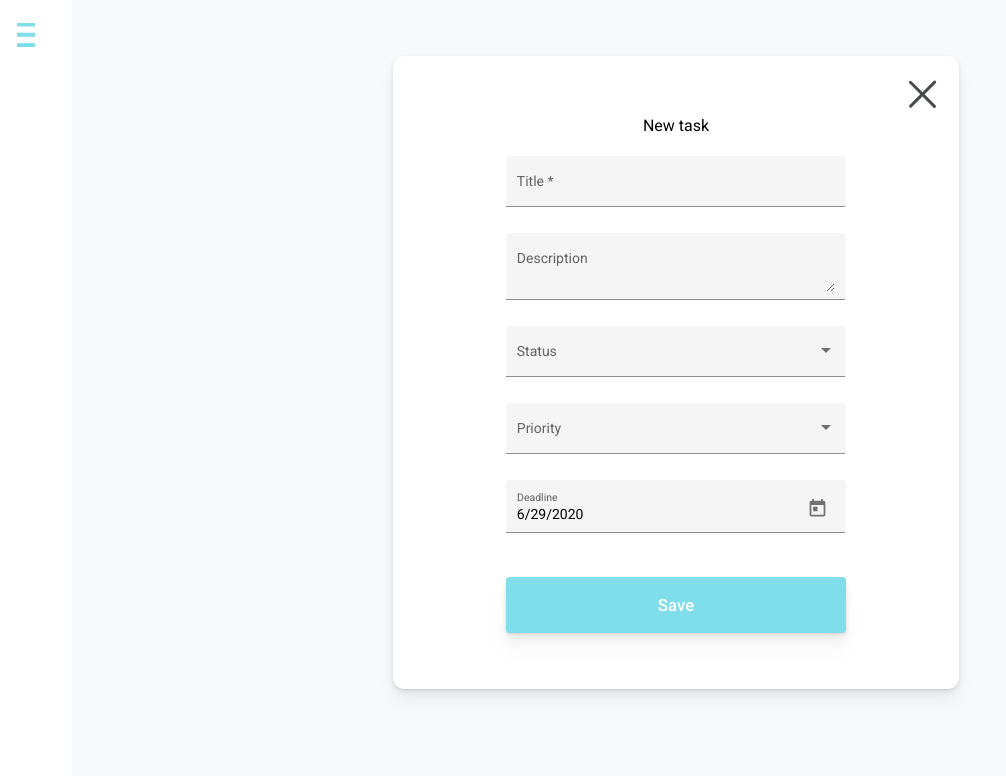
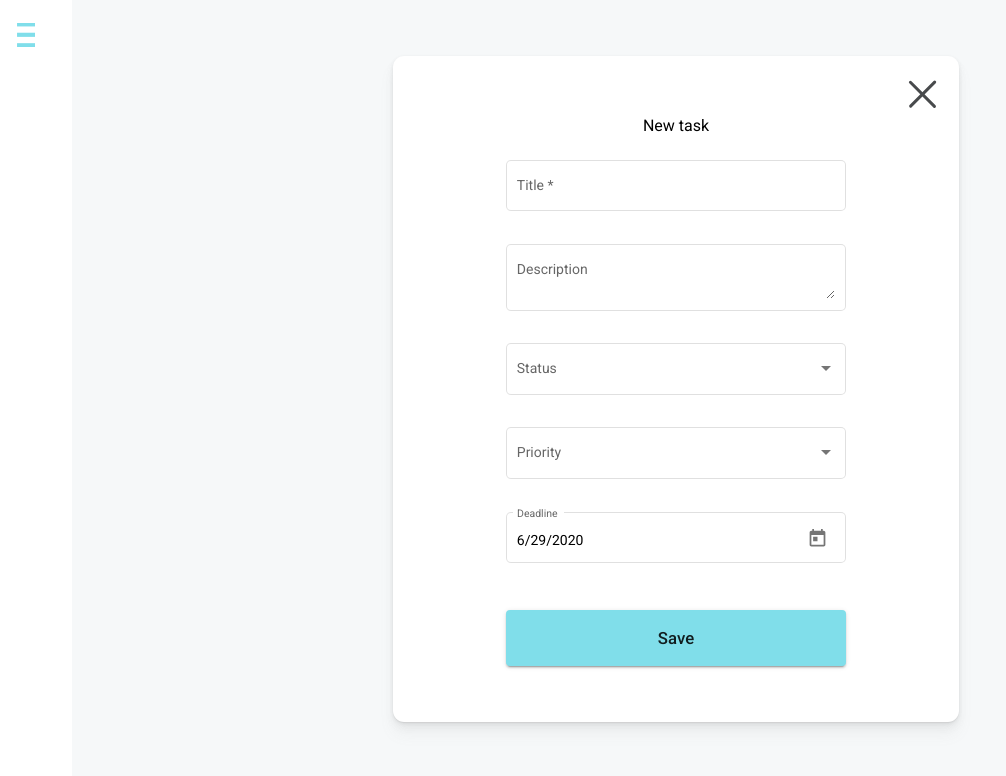
Before and after one commit to e-victoria/planItWeb, an Angular app: page /create-task in a window 1280 px wide. Shown: the top 776 px of the page, without its empty margins (0-1006 px from the left). Built offline with nearby package versions, Linux system fonts and the light colour scheme.

Commit message:
Change input appearence, change button background on hover

```diff
--- a/src/app/tasks/create-task/create-task.component.html
+++ b/src/app/tasks/create-task/create-task.component.html
@@ -6,16 +6,16 @@
     </button>
     <h3 class="form__title new-task__title">New task</h3>
     <mat-error class="new-task__error" *ngIf="!title.valid && isSubmitted">{{getErrorMessage()}}</mat-error>
-    <mat-form-field color="accent" class="new-task__input-wrapper" appearance="fill">
+    <mat-form-field color="accent" class="new-task__input-wrapper" appearance="outline">
       <mat-label>Title</mat-label>
       <mat-error *ngIf="!title.valid && isSubmitted">{{getErrorMessage()}}</mat-error>
       <input formControlName="title" class="new-task__input" matInput required>
     </mat-form-field>
-    <mat-form-field color="accent" class="new-task__input-wrapper" appearance="fill">
+    <mat-form-field color="accent" class="new-task__input-wrapper" appearance="outline">
       <mat-label>Description</mat-label>
       <textarea formControlName="description" matInput></textarea>
     </mat-form-field>
-    <mat-form-field color="accent" class="new-task__input-wrapper" appearance="fill">
+    <mat-form-field color="accent" class="new-task__input-wrapper" appearance="outline">
       <mat-label>Status</mat-label>
       <mat-select formControlName="status">
         <mat-option (change)="setValue('status', 0)" value="0">To do</mat-option>
@@ -23,7 +23,7 @@
         <mat-option (change)="setValue('status', 2)" value="2">Done</mat-option>
       </mat-select>
     </mat-form-field>
-    <mat-form-field color="accent" class="new-task__input-wrapper" appearance="fill">
+    <mat-form-field color="accent" class="new-task__input-wrapper" appearance="outline">
       <mat-label>Priority</mat-label>
       <mat-select formControlName="priority">
         <mat-option (change)="setValue('priority', 0)" value="0">Low</mat-option>
@@ -31,7 +31,7 @@
         <mat-option (change)="setValue('priority', 1)" value="2">High</mat-option>
       </mat-select>
     </mat-form-field>
-    <mat-form-field class="new-task__input-wraper" color="accent" appearance="fill">
+    <mat-form-field class="new-task__input-wraper" color="accent" appearance="outline">
       <mat-label>Deadline</mat-label>
       <input formControlName="deadline" matInput [matDatepicker]="picker1">
       <mat-datepicker-toggle matSuffix [for]="picker1"></mat-datepicker-toggle>
--- a/src/app/tasks/create-task/create-task.component.scss
+++ b/src/app/tasks/create-task/create-task.component.scss
@@ -1,4 +1,5 @@
 @import "../../../assets/styles/variables";
+@import "../../../theme";
 
 .new-task__error {
   margin-bottom: 1em;
@@ -23,5 +24,6 @@
   &:hover {
     color: $white;
     box-shadow: $darker-shadow;
+    background-color: darken(mat-color($my-custom-accent), 2%);
   }
 }
```
